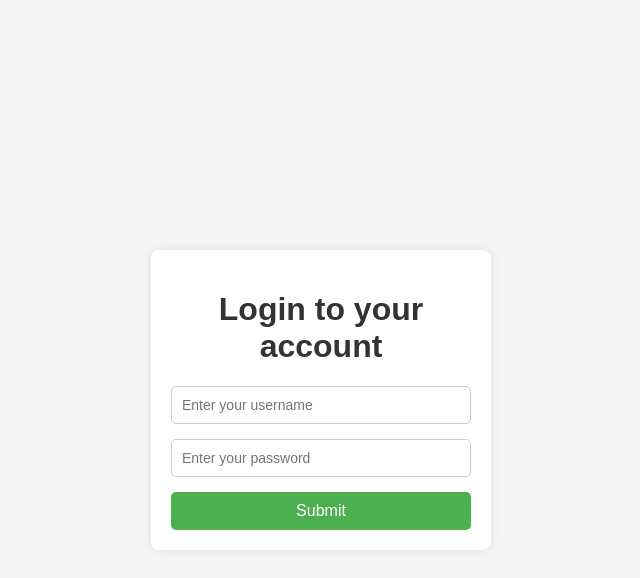
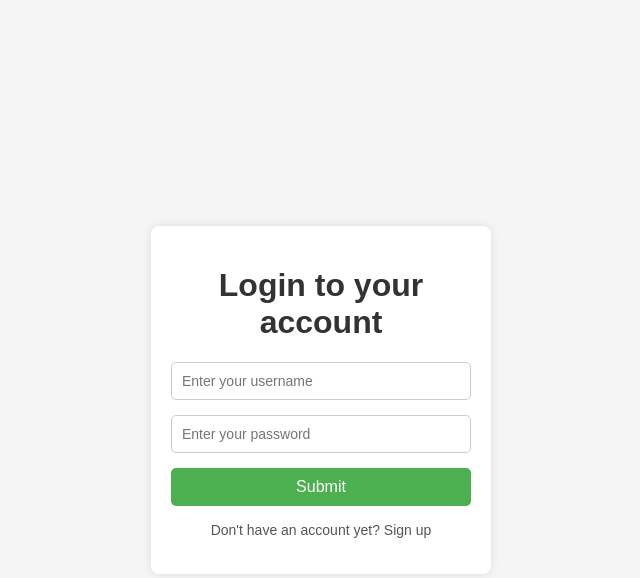
Before and after one commit to fluchtens/camagru, a PHP site: page /auth/login.php in a window 1280 px wide. Shown: the top 578 px of the page, without its empty margins (319-959 px from the left). Run offline with PHP 8.4, Linux system fonts and the light colour scheme.

Commit message:
add sign in sign up href

```diff
--- a/app/auth/auth.css
+++ b/app/auth/auth.css
@@ -48,3 +48,17 @@ button {
 button:hover {
   background-color: #45a049;
 }
+
+p {
+  text-align: center;
+  font-size: 0.875rem;
+  line-height: 1.25rem;
+  font-weight: 300;
+  color: #555555;
+}
+
+a {
+  font-weight: 500;
+  text-decoration: none;
+  color: #555555;
+}
--- a/app/auth/login.php
+++ b/app/auth/login.php
@@ -44,6 +44,7 @@ if ($_SERVER["REQUEST_METHOD"] == "POST") {
             <input type="text" name="username" placeholder="Enter your username" required>
             <input type="password" name="password" placeholder="Enter your password" required>
             <button type="submit">Submit</button>
+            <p>Don't have an account yet? <a href="register.php">Sign up</a></p>
         </form>
     </main>
 </body>
--- a/app/auth/register.php
+++ b/app/auth/register.php
@@ -37,6 +37,7 @@ if ($_SERVER["REQUEST_METHOD"] == "POST") {
             <input type="text" name="username" placeholder="Enter your username" required>
             <input type="password" name="password" placeholder="Enter your password" required>
             <button type="submit">Submit</button>
+            <p>Have an account? <a href="login.php">Sign in</a></p>
         </form>
     </main>
 </body>
```
